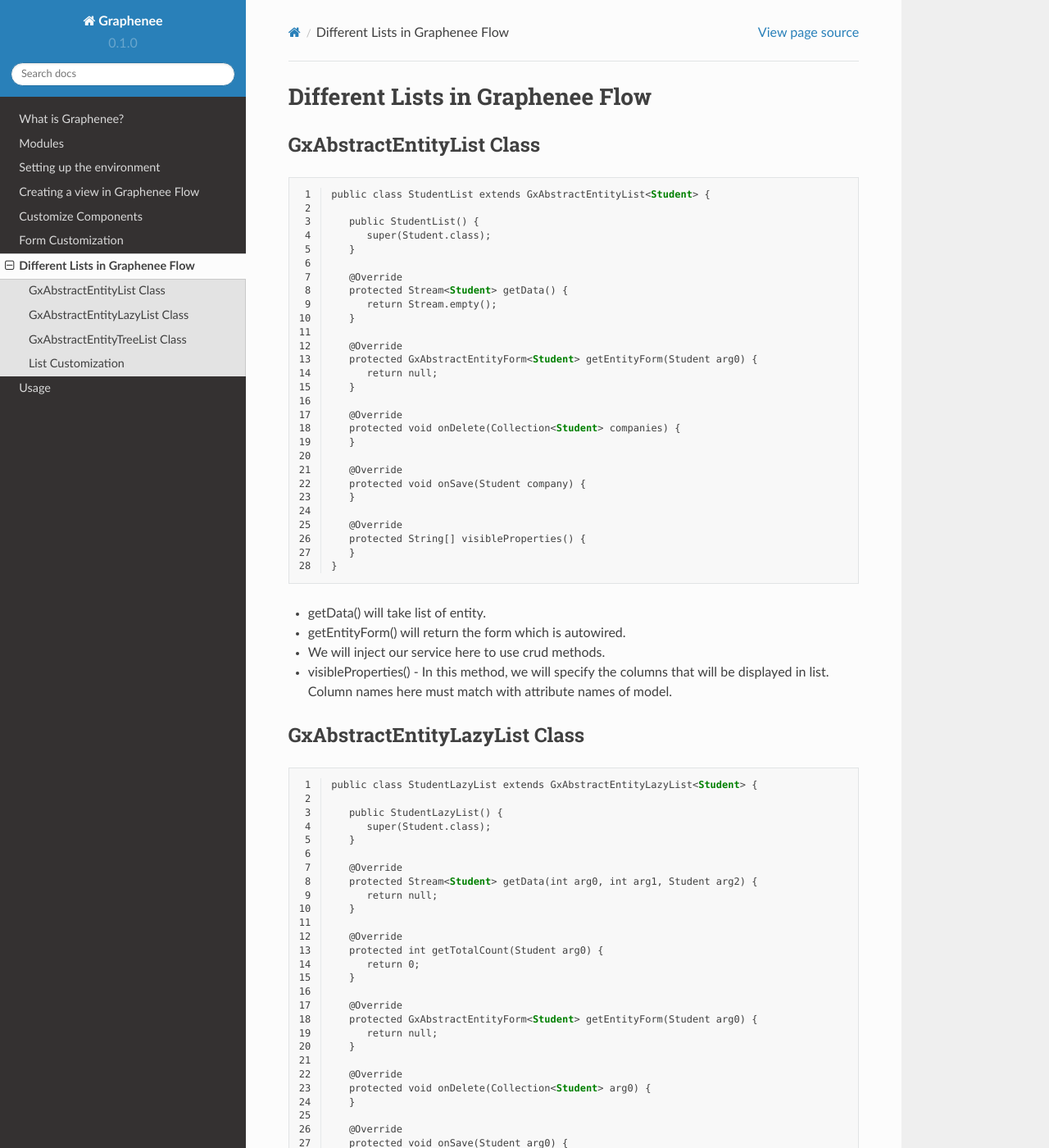
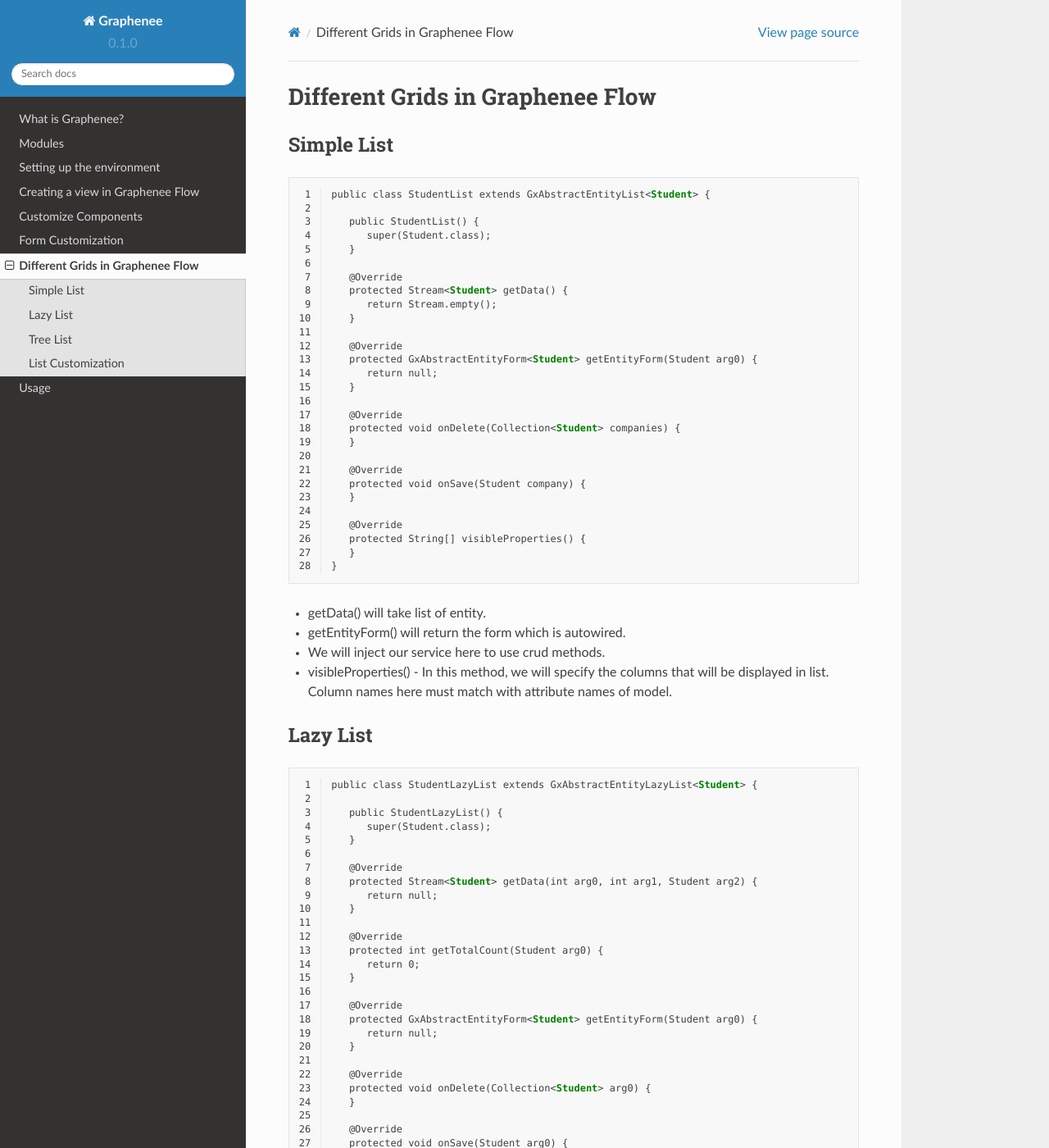
Before and after one commit to subanzafar/rtd-tutorial, a Sphinx documentation site: the page built from docs/source/lists.rst, in a window 1280 px wide and 1400 px high. Shown: the whole window at 82% size. Built offline with Sphinx 7.4.7 and the Read the Docs theme 2.0.0, drawn with Linux system fonts in a browser that asks for light colours; some of the changed text lies outside the part shown.

Commit message:
Update lists.rst

```diff
--- a/docs/source/lists.rst
+++ b/docs/source/lists.rst
@@ -1,8 +1,8 @@
-Different Lists in Graphenee Flow
+Different Grids in Graphenee Flow
 =================================
 
-GxAbstractEntityList Class
---------------------------
+Simple List
+-----------
 
 .. code-block:: html
    :linenos:
@@ -40,8 +40,8 @@ GxAbstractEntityList Class
 - We will inject our service here to use crud methods.
 - visibleProperties() - In this method, we will specify the columns that will be displayed in list. Column names here must match with attribute names of model.
 
-GxAbstractEntityLazyList Class
-------------------------------
+Lazy List
+---------
 
 .. code-block:: html
    :linenos:
@@ -83,8 +83,8 @@ GxAbstractEntityLazyList Class
 
 - getTotalCount() will take the length / count of list of entity.
 
-GxAbstractEntityTreeList Class
-------------------------------
+Tree List
+---------
 
 .. code-block:: html
    :linenos:
```
